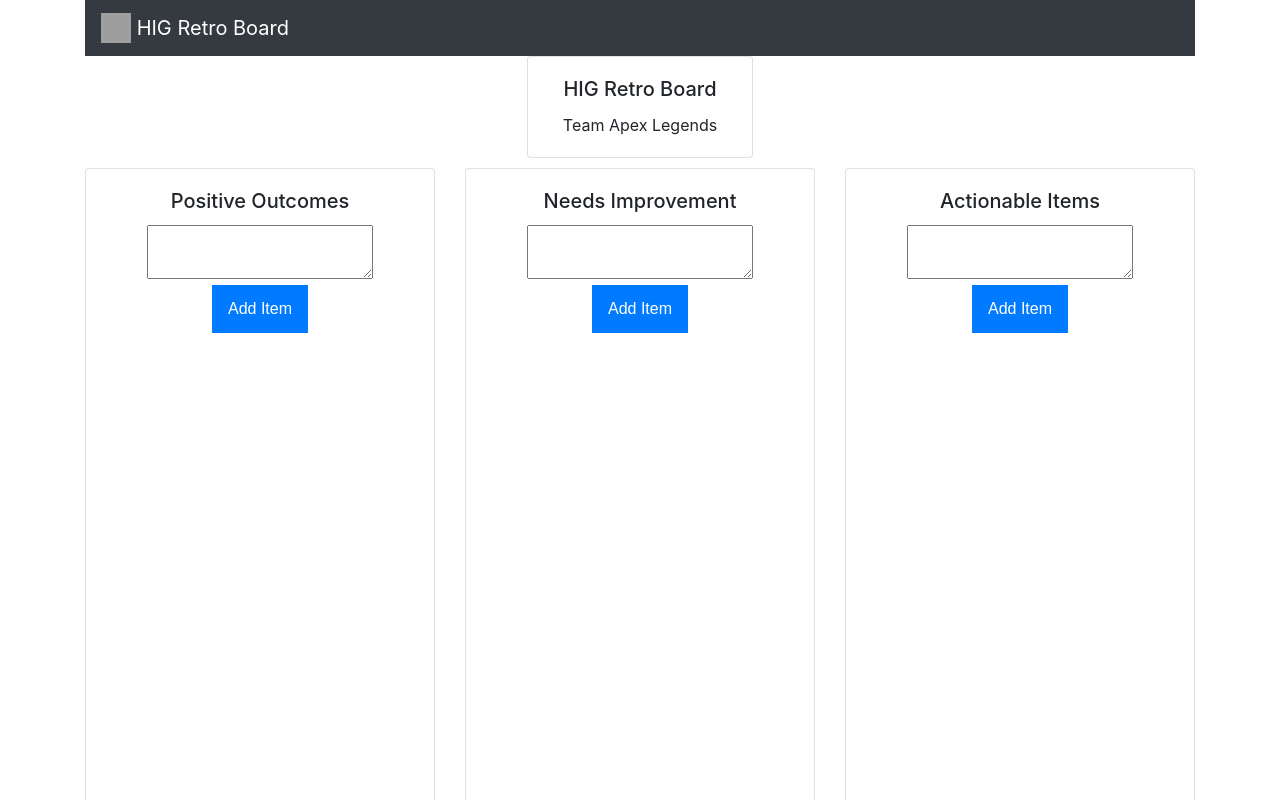
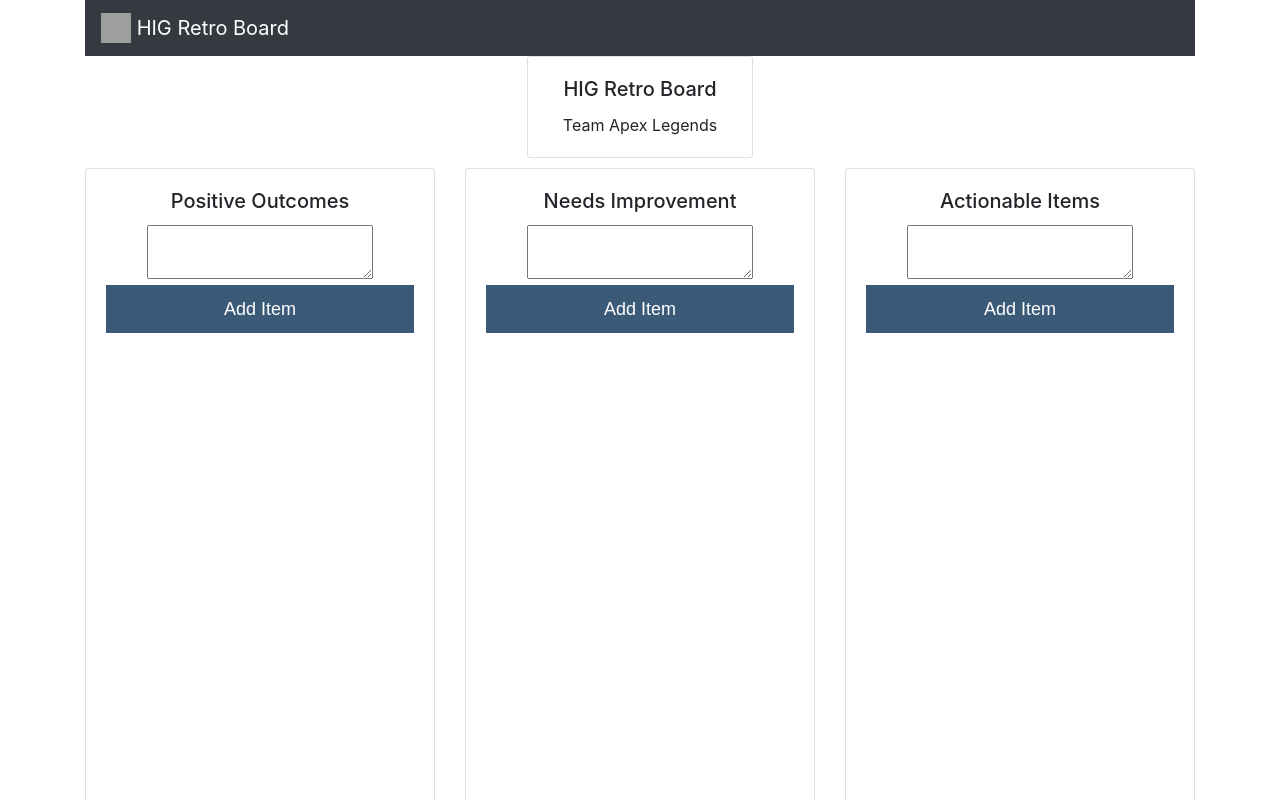
Before and after one commit to xysamrin0/hig-codeathon, a React (Create React App) app: page / in a window 1280 px wide. Shown: the top 800 px of the page. Built offline with nearby package versions, Linux system fonts and the light colour scheme; grey boxes are pictures that could not be loaded.

Commit message:
used hig ux kit

```diff
--- a/src/App.js
+++ b/src/App.js
@@ -84,7 +84,7 @@
                 <Col>
                   <textarea value={positiveText} onChange={handleWentWellText} />
                 </Col>
-                <Button class="btn btn-secondary btn-lg btn-block" onClick={addWentWell} style={{ marginBottom: '5px' }}>Add Item</Button>
+                <button class="btn btn-secondary btn-lg btn-block" onClick={addWentWell} style={{ marginBottom: '5px' }}>Add Item</button>
 
                 {cardListPositive}
                 </Card.Text>
@@ -99,7 +99,7 @@
                 <Col>
                   <textarea value={improveText} onChange={handleImproveText} />
                 </Col>
-                <Button class="btn btn-secondary btn-lg btn-block" onClick={addImprove} style={{ marginBottom: '5px' }}>Add Item</Button>
+                <button class="btn btn-secondary btn-lg btn-block" onClick={addImprove} style={{ marginBottom: '5px' }}>Add Item</button>
 
                 {cardListImprove}
                 </Card.Text>
@@ -114,7 +114,7 @@
                 <Col>
                   <textarea value={actionText} onChange={handleActionText} />
                 </Col>
-                <Button class="btn btn-secondary btn-lg btn-block" onClick={addActionItem} style={{ marginBottom: '5px' }}>Add Item</Button>
+                <button class="btn btn-secondary btn-lg btn-block" onClick={addActionItem} style={{ marginBottom: '5px' }}>Add Item</button>
 
                 {cardListAction}
                 </Card.Text>
```
